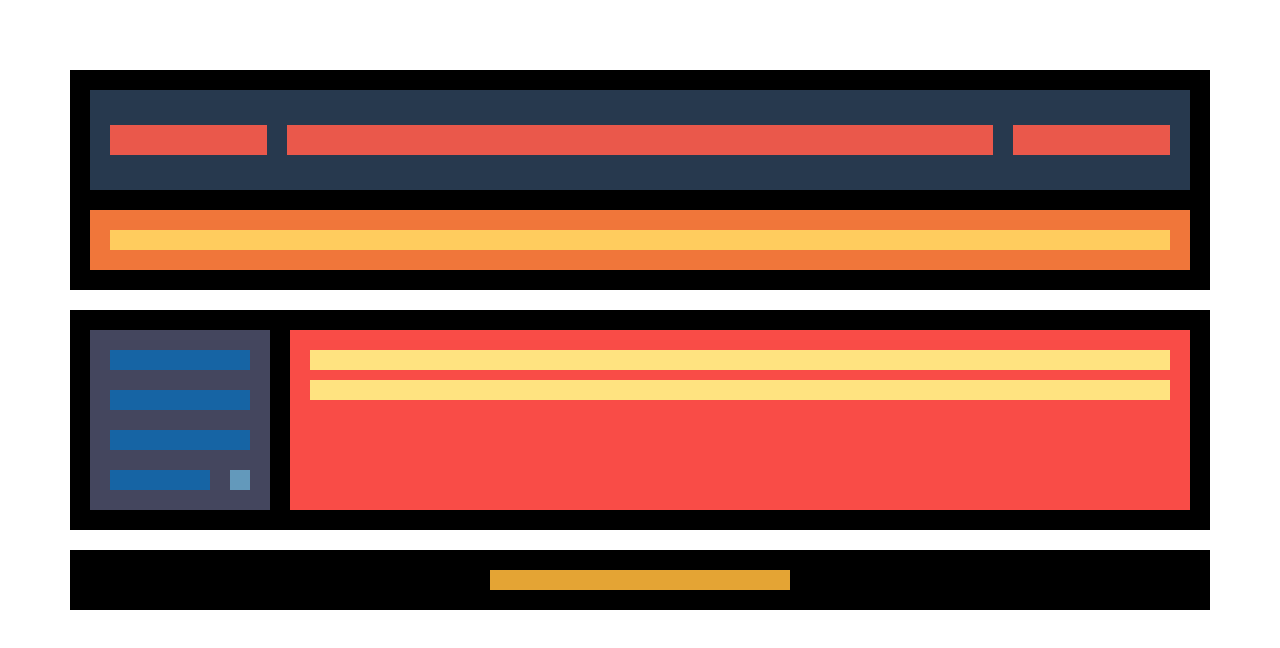
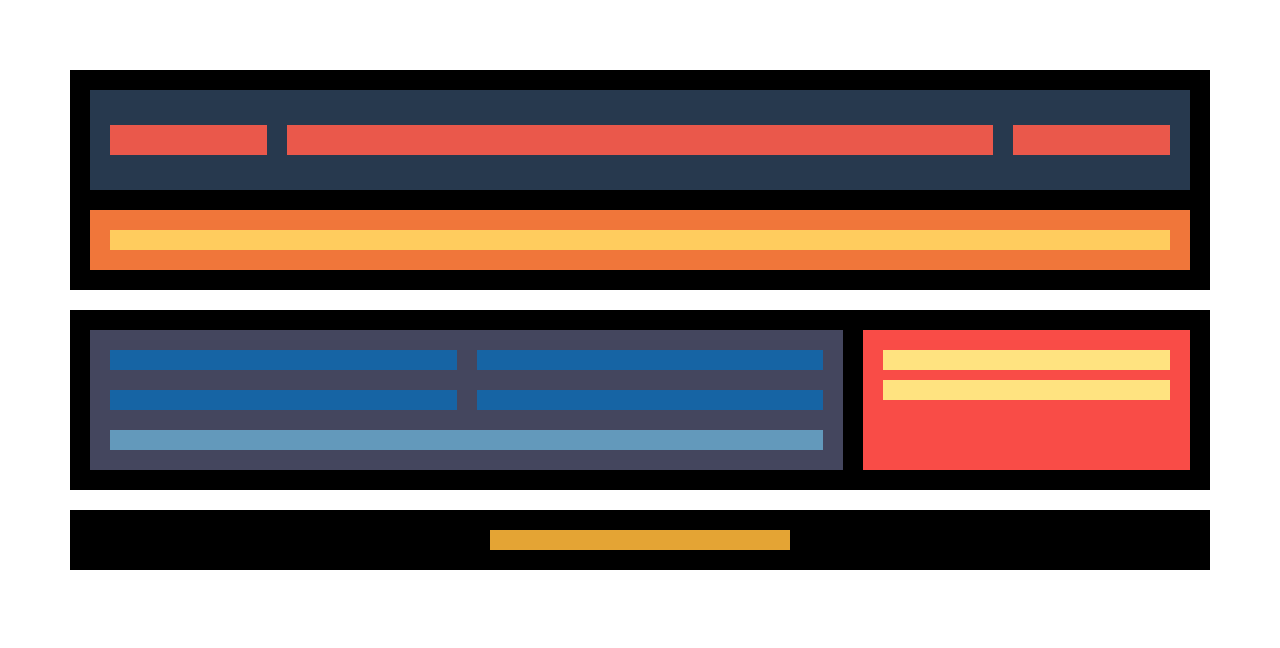
Before and after one commit to mtbia-2021/5-M3-Flex-Layout, a plain HTML site: page index.html in a window 1280 px wide. Drawn offline with Linux system fonts and the light colour scheme.

Commit message:
the same second step
we had deleted something

```diff
--- a/styles.css
+++ b/styles.css
@@ -64,16 +64,17 @@
             .article {
                 background: #1664a4;
                 flex: 1 1 40%;
+                display: flex;
             }
 
             .nav-articles {
                 background: #6399bb;
-                flex: 1 1 auto%;
+                flex: 1 1 100%;
             }
 
         .aside { /* quan la pantalla arriba a 800 ha e posar els anuncis un sota l'altre */ /* mediaQuery a secction */
             background: #f94c47;
-            flex: 2 1 100%;
+            flex: 1 1 auto;
         }
 
             .publicity {
@@ -91,12 +92,14 @@
             width: 300px;
         }
 
+
+
 @media all and (max-width: 800px) { /* from 0 to 800 will apply the following style */
 
     .section {
         background: #fff734;
         flex-direction: column; /* the aside must pass below */
-    }
+        }
 
 }
 
```
